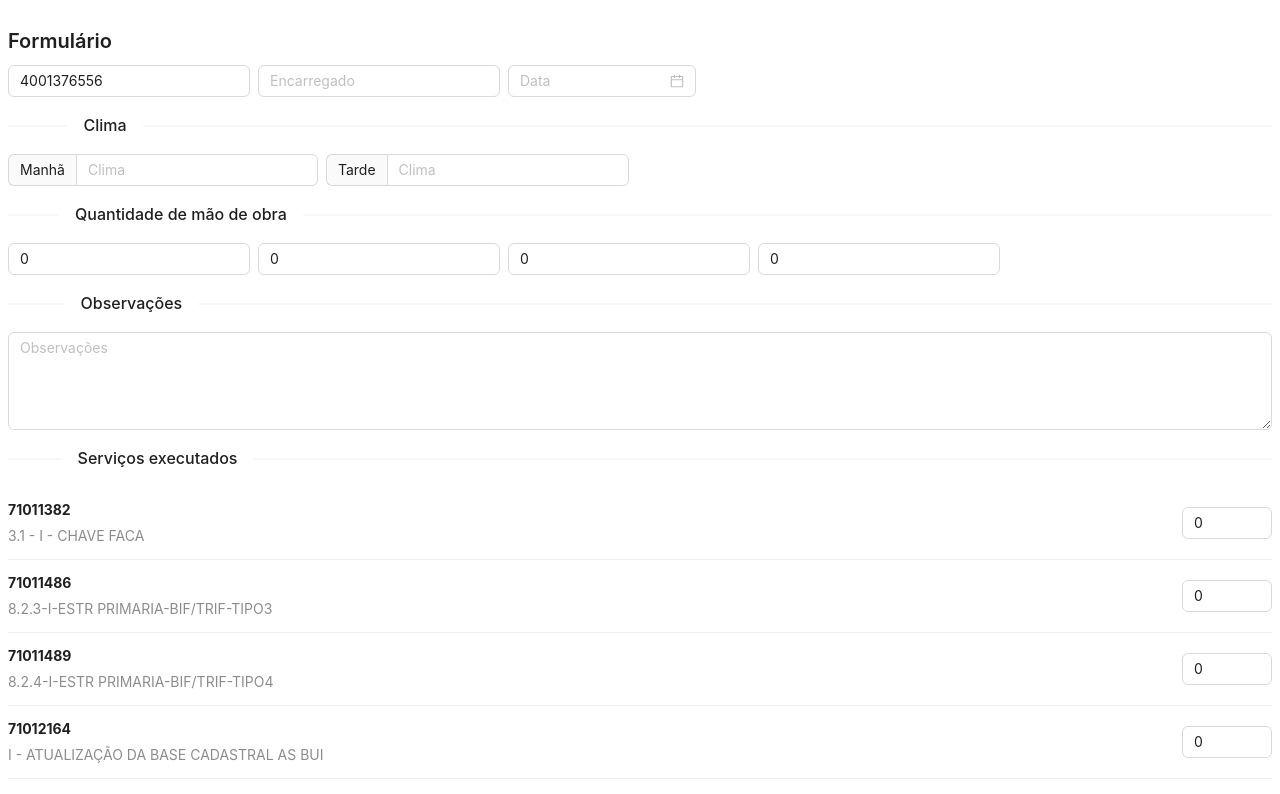
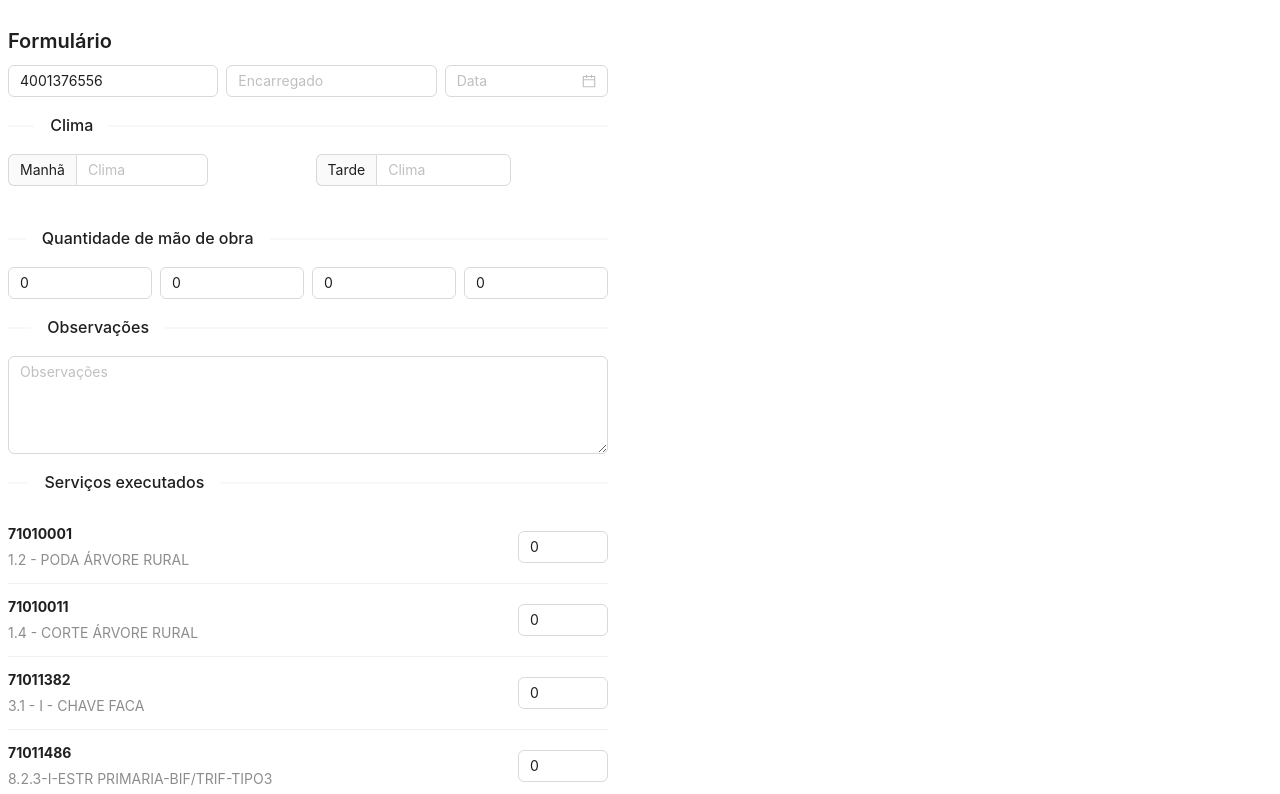
Before and after one commit to eliasamaral/rdo-digital, a React (Vite) app: page /forms/4001376556 in a window 1280 px wide. Shown: the top 794 px of the page. Built offline with nearby package versions, Linux system fonts and the light colour scheme.

Commit message:
atualizar banco e dados

```diff
--- a/src/db.js
+++ b/src/db.js
@@ -11,6 +11,14 @@ export const obras = [
     diagrama: 400212159,
     local: "Santa Luzia",
     srv: [
+      {
+        codigo: 71010001,
+        descricao: "1.2 - PODA ÁRVORE RURAL"
+      },
+      {
+        codigo: 71010011,
+        descricao: "1.4 - CORTE ÁRVORE RURAL"
+      },
       {
         codigo: 71010037,
         descricao: "13.2 - CONCRETAR BASE",
@@ -115,6 +123,14 @@ export const obras = [
     local: "Santa Luzia",
     srv: [
       {
+        codigo: 71010001,
+        descricao: "1.2 - PODA ÁRVORE RURAL"
+      },
+      {
+        codigo: 71010011,
+        descricao: "1.4 - CORTE ÁRVORE RURAL"
+      },
+      {
         codigo: 71010037,
         descricao: "13.2 - CONCRETAR BASE",
       },
@@ -218,6 +234,14 @@ export const obras = [
     local: "Santa Luzia",
     srv: [
       {
+        codigo: 71010001,
+        descricao: "1.2 - PODA ÁRVORE RURAL"
+      },
+      {
+        codigo: 71010011,
+        descricao: "1.4 - CORTE ÁRVORE RURAL"
+      },
+      {
         codigo: 71010045,
         descricao: "13.6 - ESTAI DE ÂNCORA",
       },
@@ -276,6 +300,14 @@ export const obras = [
     diagrama: 400216551,
     local: "Ibitirama",
     srv: [
+      {
+        codigo: 71010001,
+        descricao: "1.2 - PODA ÁRVORE RURAL"
+      },
+      {
+        codigo: 71010011,
+        descricao: "1.4 - CORTE ÁRVORE RURAL"
+      },
       {
         codigo: 71010170,
         descricao: "8.1 - I - ESTRUTURA PRIMÁRIA - MONO",
@@ -367,6 +399,14 @@ export const obras = [
     diagrama: 400215160,
     local: "Ibitirama",
     srv: [
+      {
+        codigo: 71010001,
+        descricao: "1.2 - PODA ÁRVORE RURAL"
+      },
+      {
+        codigo: 71010011,
+        descricao: "1.4 - CORTE ÁRVORE RURAL"
+      },
       {
         codigo: 71010155,
         descricao: "7.2 - I - ESTAÇÃO TRANSF MONO/ TRI",
@@ -483,6 +523,14 @@ export const obras = [
     local: "Ibitirama",
     srv: [
       {
+        codigo: 71010001,
+        descricao: "1.2 - PODA ÁRVORE RURAL"
+      },
+      {
+        codigo: 71010011,
+        descricao: "1.4 - CORTE ÁRVORE RURAL"
+      },
+      {
         codigo: 71011382,
         descricao: "3.1 - I - CHAVE FACA",
       },
@@ -585,6 +633,14 @@ export const obras = [
     diagrama: 400216506,
     local: "Ibitirama",
     srv: [
+      {
+        codigo: 71010001,
+        descricao: "1.2 - PODA ÁRVORE RURAL"
+      },
+      {
+        codigo: 71010011,
+        descricao: "1.4 - CORTE ÁRVORE RURAL"
+      },
       {
         codigo: 71010101,
         descricao: "4.15 - I - COND PRÉ-REUNIDA - SECUNDÁRIA",
--- a/src/forms.jsx
+++ b/src/forms.jsx
@@ -14,6 +14,7 @@ import {
   Button,
   Typography,
   DatePicker,
+  Form,
 } from "antd";
 import { obras } from "./db";
 import { base64 } from "./base64";
@@ -204,8 +205,22 @@ const Forms = () => {
     doc.save(`${dataDaProducao} ${projeto} ${encarregado} ${obra.local}.pdf`);
   };
 
+  const onFinishFailed = (errorInfo) => {
+    console.log("Failed:", errorInfo);
+  };
+
+
   return (
-    <>
+    <Form
+      name="basic"
+      labelCol={{ span: 8 }}
+      wrapperCol={{ span: 16 }}
+      style={{ maxWidth: 600 }}
+      initialValues={{ remember: false }}
+      // onFinish={onFinish}
+      onFinishFailed={onFinishFailed}
+      autoComplete="off"
+    >
       <Title level={4}>Formulário</Title>
       <Space>
         <Input
@@ -236,6 +251,14 @@ const Forms = () => {
       <Divider orientation="left">Clima</Divider>
 
       <Space>
+        <Form.Item
+          rules={[
+            {
+              required: true,
+              message: "Precisamos de um diagrama ou ordem.",
+            },
+          ]}
+        >
           <Input
             addonBefore="Manhã"
             placeholder="Clima"
@@ -243,6 +266,9 @@ const Forms = () => {
             value={climaManha}
             onChange={(e) => handleInputChange(e)}
           />
+        </Form.Item>
+
+        <Form.Item>
           <Input
             addonBefore="Tarde"
             placeholder="Clima"
@@ -250,6 +276,7 @@ const Forms = () => {
             value={climaTarde}
             onChange={(e) => handleInputChange(e)}
           />
+        </Form.Item>
       </Space>
 
       <Divider orientation="left">Quantidade de mão de obra</Divider>
@@ -315,10 +342,12 @@ const Forms = () => {
           </List.Item>
         )}
       />
-      <Button type="primary" onClick={gerarPDF}>
+      <Form.Item>
+        <Button type="primary" htmlType="submit" onClick={gerarPDF}>
           Enviar
         </Button>
-    </>
+      </Form.Item>
+    </Form>
   );
 };
 
```
Lines whose indentation alone changed are shown as unchanged.
